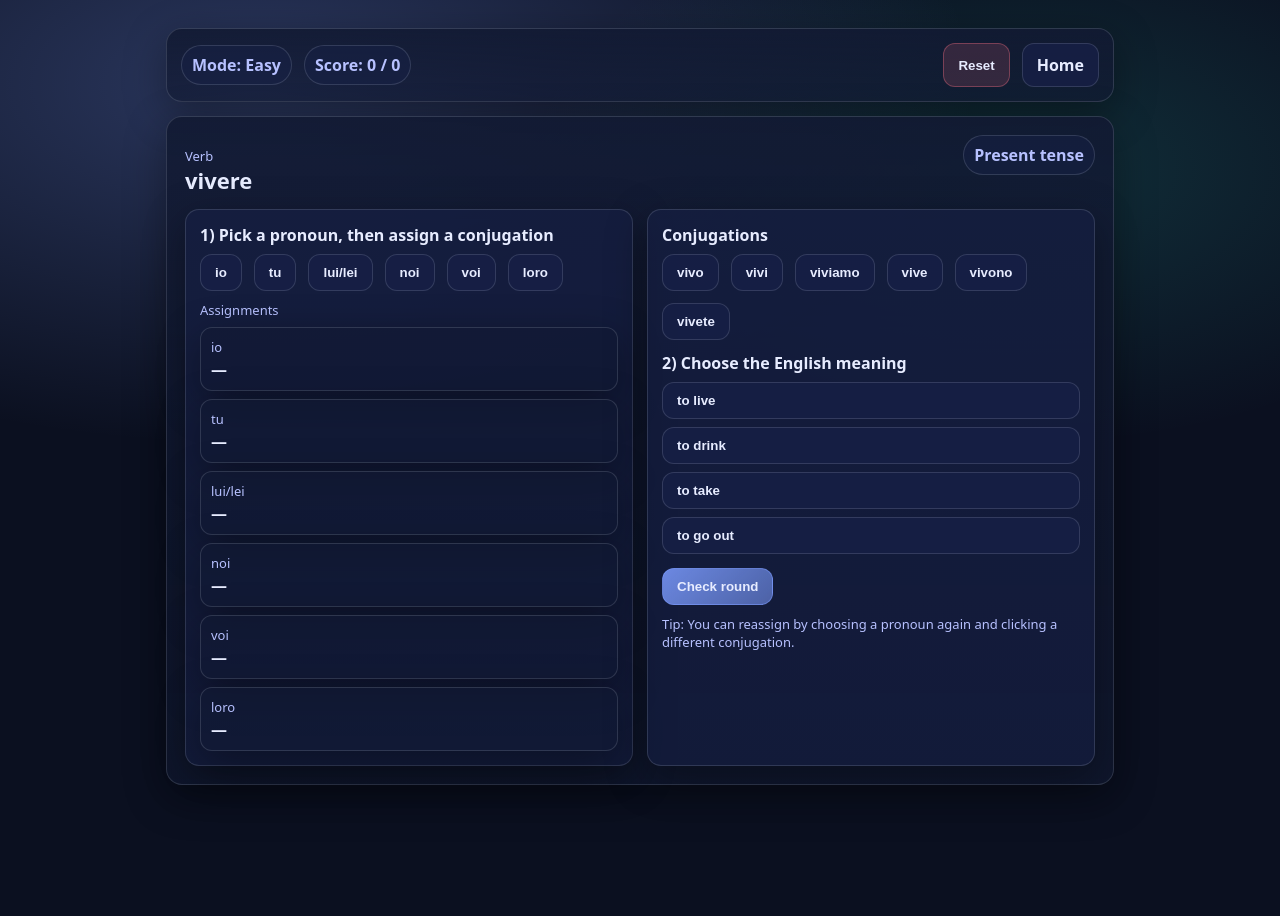
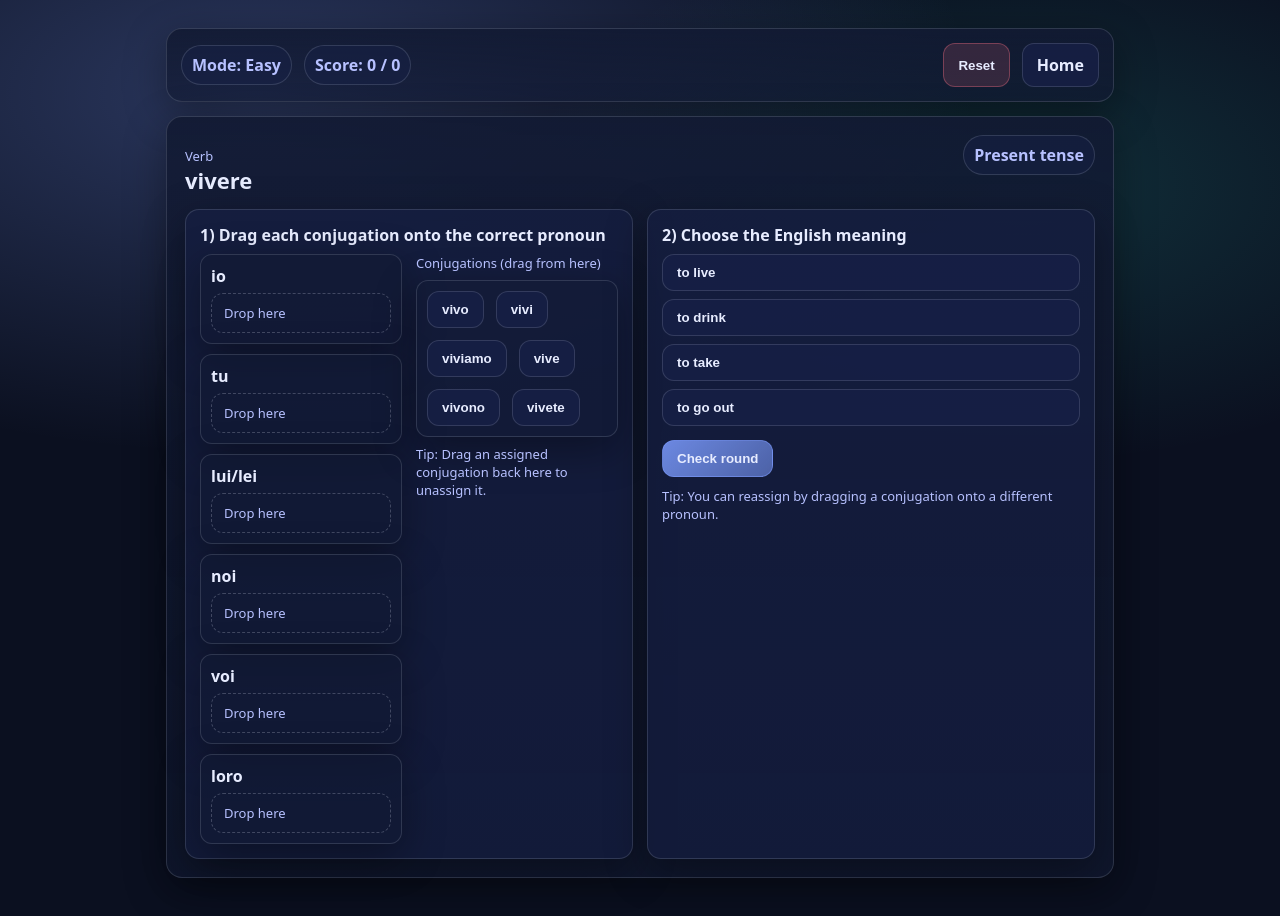
Before and after one commit to RachBLondon/italian-verbs, a Next.js app: page /easy in a window 1280 px wide. Shown: the top 916 px of the page. Before the commit the page ends 849 px from the top, so only its background shows below. Built offline with nearby package versions, Linux system fonts and the light colour scheme.

Commit message:
feat: add drag-and-drop conjugation assignment (pool -> pronouns) and remove selectedPronoun state
Co-authored-by: Cosine <agent@cosine.sh>

```diff
--- a/app/easy/page.tsx
+++ b/app/easy/page.tsx
@@ -1,6 +1,6 @@
 'use client';
 
-import { useCallback, useMemo, useState } from 'react';
+import { useCallback, useMemo, useState, type DragEvent } from 'react';
 import ScoreBar from '@/components/ScoreBar';
 import { useVerbs } from '@/lib/useVerbs';
 import { PRONOUNS, type Pronoun, type VerbEntry } from '@/lib/types';
@@ -41,7 +41,6 @@ export default function EasyPage() {
   const [correct, setCorrect] = useState(0);
   const [total, setTotal] = useState(0);
 
-  const [selectedPronoun, setSelectedPronoun] = useState<Pronoun | null>(null);
   const [assignments, setAssignments] = useState<Partial<Record<Pronoun, string>>>({});
   const [selectedMeaning, setSelectedMeaning] = useState<string | null>(null);
 
@@ -65,7 +64,6 @@ export default function EasyPage() {
   }, []);
 
   const resetRoundUi = useCallback(() => {
-    setSelectedPronoun(null);
     setAssignments({});
     setSelectedMeaning(null);
     setCheckState({ status: 'editing' });
@@ -76,27 +74,65 @@ export default function EasyPage() {
     setRoundSeed((x) => x + 1);
   }, [resetRoundUi]);
 
-  const handleAssign = useCallback(
-    (conjugation: string) => {
-      if (!round) return;
-      if (!selectedPronoun) return;
+  const availableConjugations = useMemo(() => {
+    if (!round) return [] as string[];
+    const used = new Set(Object.values(assignments).filter(Boolean) as string[]);
+    return round.conjugations.filter((c) => !used.has(c));
+  }, [round, assignments]);
+
+  const setDragPayload = useCallback((e: DragEvent, payload: { conjugation: string; fromPronoun?: Pronoun }) => {
+    e.dataTransfer.setData('application/json', JSON.stringify(payload));
+    e.dataTransfer.effectAllowed = 'move';
+  }, []);
+
+  const readDragPayload = useCallback((e: DragEvent) => {
+    const raw = e.dataTransfer.getData('application/json') || e.dataTransfer.getData('text/plain');
+    if (!raw) return null;
+    try {
+      return JSON.parse(raw) as { conjugation: string; fromPronoun?: Pronoun };
+    } catch {
+      return null;
+    }
+  }, []);
+
+  const handleDropOnPronoun = useCallback(
+    (pronoun: Pronoun, e: DragEvent) => {
       if (checkState.status !== 'editing') return;
+      const payload = readDragPayload(e);
+      if (!payload) return;
+
+      const { conjugation, fromPronoun } = payload;
 
       setAssignments((prev) => {
-        const next = { ...prev };
+        const next: Partial<Record<Pronoun, string>> = { ...prev };
+
+        if (fromPronoun) delete next[fromPronoun];
 
         // If this conjugation was assigned elsewhere, clear it.
         for (const p of PRONOUNS) {
           if (next[p] === conjugation) delete next[p];
         }
 
-        next[selectedPronoun] = conjugation;
+        next[pronoun] = conjugation;
         return next;
       });
+    },
+    [checkState.status, readDragPayload]
+  );
 
-      setSelectedPronoun(null);
+  const handleDropOnPool = useCallback(
+    (e: DragEvent) => {
+      if (checkState.status !== 'editing') return;
+      const payload = readDragPayload(e);
+      if (!payload?.fromPronoun) return;
+
+      setAssignments((prev) => {
+        const next = { ...prev };
+        if (next[payload.fromPronoun] === payload.conjugation) delete next[payload.fromPronoun];
+        return next;
+      });
     },
-    [round, selectedPronoun, checkState.status]
+    [checkState.status, readDragPayload]
   );
 
   const handleCheck = useCallback(() => {
@@ -163,53 +199,29 @@ export default function EasyPage() {
 
         <div className="grid2">
           <div className="card" style={{ padding: 14, borderRadius: 14, background: 'rgba(23, 32, 70, 0.55)' }}>
-            <div style={{ fontWeight: 800, marginBottom: 8 }}>1) Pick a pronoun, then assign a conjugation</div>
-            <div className="row">
-              {PRONOUNS.map((p) => {
-                const isSelected = selectedPronoun === p;
-                const checked = checkState.status === 'checked';
-                const correctness = checked ? checkState.perPronounCorrect[p] : null;
+            <div style={{ fontWeight: 800, marginBottom: 8 }}>1) Drag each conjugation onto the correct pronoun</div>
 
-                return (
-                  <button
-                    key={p}
-                    type="button"
-                    className="btn"
-                    onClick={() => {
-                      if (checkState.status !== 'editing') return;
-                      setSelectedPronoun((cur) => (cur === p ? null : p));
-                    }}
-                    style={{
-                      borderColor: isSelected ? 'rgba(124, 156, 255, 0.75)' : undefined,
-                      background: isSelected ? 'rgba(124, 156, 255, 0.12)' : undefined
-                    }}
-                  >
-                    <span style={{ fontWeight: 800 }}>{p}</span>
-                    {checked && (
-                      <span className={correctness ? 'badgeOk' : 'badgeBad'} style={{ marginLeft: 8 }}>
-                        {correctness ? '✓' : '✕'}
-                      </span>
-                    )}
-                  </button>
-                );
-              })}
-            </div>
-
-            <div style={{ height: 10 }} />
-
-            <div className="small" style={{ marginBottom: 8 }}>
-              Assignments
-            </div>
-            <div style={{ display: 'grid', gap: 8 }}>
+            <div style={{ display: 'grid', gridTemplateColumns: '1fr 1fr', gap: 14 }}>
+              <div style={{ display: 'grid', gap: 10 }}>
                 {PRONOUNS.map((p) => {
                   const value = assignments[p];
                   const checked = checkState.status === 'checked';
                   const correctness = checked ? checkState.perPronounCorrect[p] : null;
+                  const disabled = checkState.status !== 'editing';
 
                   return (
                     <div
                       key={p}
                       className="card"
+                      onDragOver={(e) => {
+                        if (disabled) return;
+                        e.preventDefault();
+                      }}
+                      onDrop={(e) => {
+                        if (disabled) return;
+                        e.preventDefault();
+                        handleDropOnPronoun(p, e);
+                      }}
                       style={{
                         padding: 10,
                         borderRadius: 12,
@@ -222,49 +234,104 @@ export default function EasyPage() {
                             : 'var(--border)'
                       }}
                     >
-                    <div className="small" style={{ marginBottom: 2 }}>
-                      {p}
+                      <div className="row" style={{ justifyContent: 'space-between', alignItems: 'baseline' }}>
+                        <div style={{ fontWeight: 800 }}>{p}</div>
+                        {checked && (
+                          <span className={correctness ? 'badgeOk' : 'badgeBad'} style={{ fontWeight: 800 }}>
+                            {correctness ? '✓' : '✕'}
+                          </span>
+                        )}
                       </div>
-                    <div style={{ fontWeight: 800 }}>{value ?? '—'}</div>
+
+                      <div style={{ height: 6 }} />
+
+                      {value ? (
+                        <button
+                          type="button"
+                          className="btn"
+                          draggable={!disabled}
+                          onDragStart={(e) => setDragPayload(e, { conjugation: value, fromPronoun: p })}
+                          style={{ width: '100%', justifyContent: 'center' }}
+                          title={disabled ? undefined : 'Drag to another pronoun (or back to the pool)'}
+                        >
+                          {value}
+                        </button>
+                      ) : (
+                        <div
+                          className="small"
+                          style={{
+                            padding: '10px 12px',
+                            border: '1px dashed rgba(231, 236, 255, 0.22)',
+                            borderRadius: 12,
+                            color: 'var(--muted)'
+                          }}
+                        >
+                          Drop here
+                        </div>
+                      )}
+
                       {checked && !correctness && (
-                      <div className="small" style={{ marginTop: 4 }}>
-                        Correct: <span style={{ color: 'var(--text)', fontWeight: 700 }}>{round.verb.present[p]}</span>
+                        <div className="small" style={{ marginTop: 6 }}>
+                          Correct:{' '}
+                          <span style={{ color: 'var(--text)', fontWeight: 700 }}>{round.verb.present[p]}</span>
                         </div>
                       )}
                     </div>
                   );
                 })}
               </div>
+
+              <div>
+                <div className="small" style={{ marginBottom: 8 }}>
+                  Conjugations (drag from here)
                 </div>
 
-          <div className="card" style={{ padding: 14, borderRadius: 14, background: 'rgba(23, 32, 70, 0.55)' }}>
-            <div style={{ fontWeight: 800, marginBottom: 8 }}>Conjugations</div>
+                <div
+                  className="card"
+                  onDragOver={(e) => {
+                    if (checkState.status !== 'editing') return;
+                    e.preventDefault();
+                  }}
+                  onDrop={(e) => {
+                    if (checkState.status !== 'editing') return;
+                    e.preventDefault();
+                    handleDropOnPool(e);
+                  }}
+                  style={{
+                    padding: 10,
+                    borderRadius: 12,
+                    background: 'rgba(18, 26, 51, 0.35)'
+                  }}
+                >
                   <div className="row">
-              {round.conjugations.map((c) => {
-                const disabled = checkState.status !== 'editing';
-                const isUsed = PRONOUNS.some((p) => assignments[p] === c);
-
-                return (
+                    {availableConjugations.map((c) => (
                       <button
                         key={c}
                         type="button"
                         className="btn"
-                    disabled={disabled}
-                    onClick={() => handleAssign(c)}
-                    style={{
-                      opacity: disabled ? 0.85 : 1,
-                      borderColor: isUsed ? 'rgba(124, 156, 255, 0.55)' : undefined
-                    }}
-                    title={isUsed ? 'Currently assigned' : 'Click to assign'}
+                        draggable={checkState.status === 'editing'}
+                        onDragStart={(e) => setDragPayload(e, { conjugation: c })}
+                        style={{ cursor: checkState.status === 'editing' ? 'grab' : undefined }}
                       >
                         {c}
                       </button>
-                );
-              })}
+                    ))}
+                    {availableConjugations.length === 0 && (
+                      <div className="small" style={{ padding: '6px 2px' }}>
+                        All assigned
+                      </div>
+                    )}
+                  </div>
                 </div>
 
-            <div style={{ height: 12 }} />
+                <div className="small" style={{ marginTop: 8 }}>
+                  Tip: Drag an assigned conjugation back here to unassign it.
+                </div>
+              </div>
+            </div>
+          </div>
 
+          <div className="card" style={{ padding: 14, borderRadius: 14, background: 'rgba(23, 32, 70, 0.55)' }}>
             <div style={{ fontWeight: 800, marginBottom: 8 }}>2) Choose the English meaning</div>
             <div style={{ display: 'grid', gap: 8 }}>
               {round.meaningOptions.map((m) => {
@@ -323,7 +390,7 @@ export default function EasyPage() {
             )}
 
             <div className="small" style={{ marginTop: 10 }}>
-              Tip: You can reassign by choosing a pronoun again and clicking a different conjugation.
+              Tip: You can reassign by dragging a conjugation onto a different pronoun.
             </div>
           </div>
         </div>
```
Lines whose indentation alone changed are shown as unchanged.
